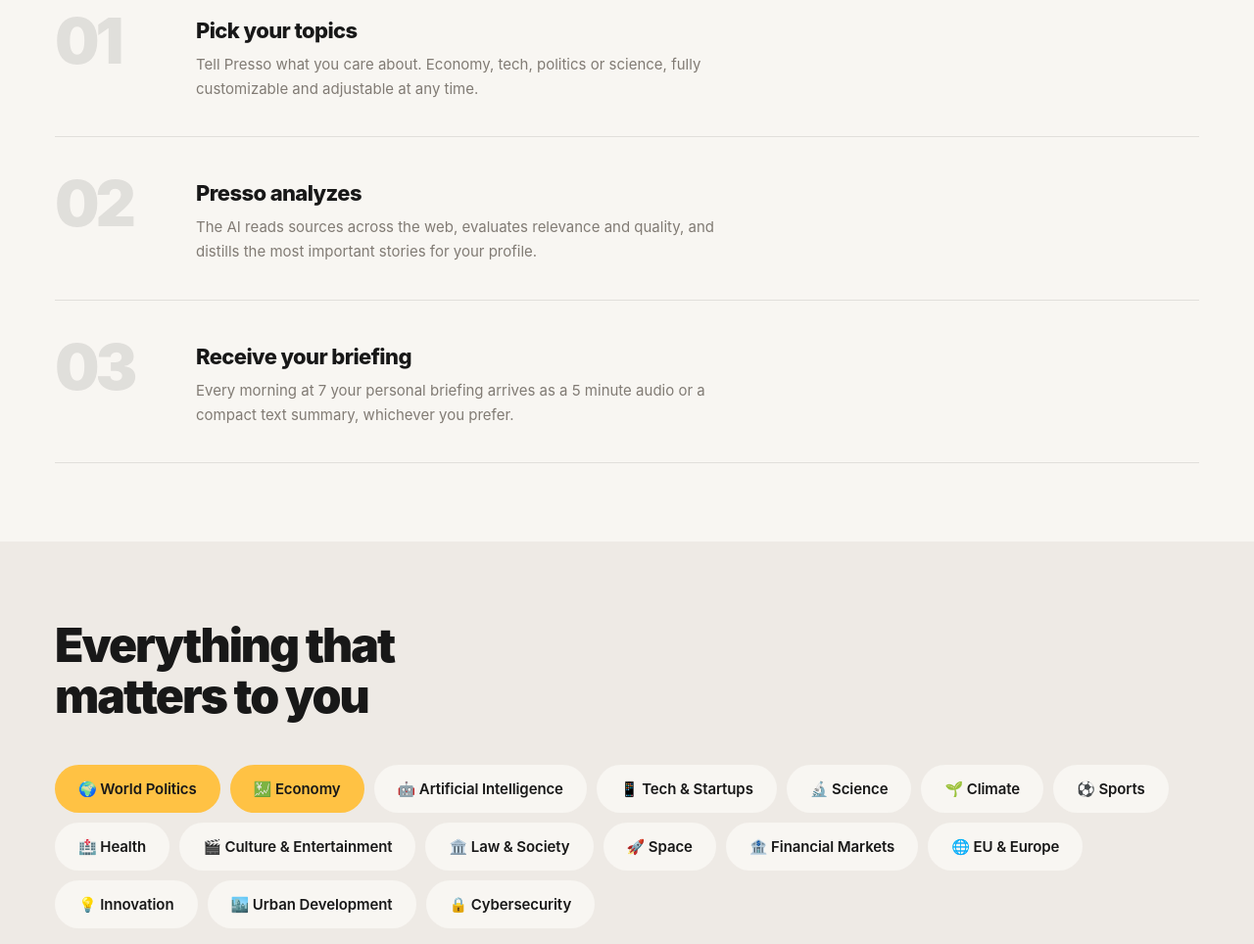
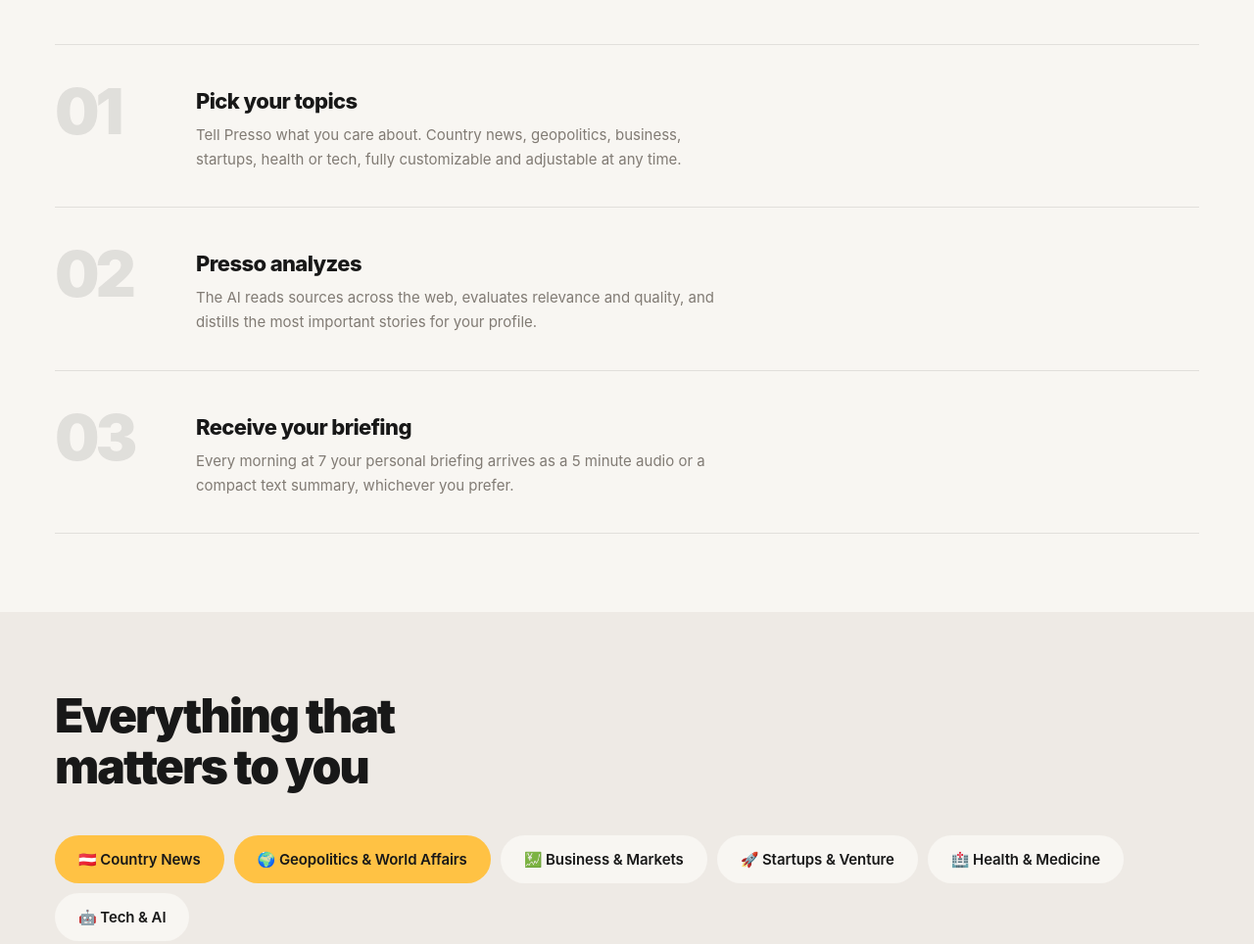
Before and after one commit to Prasufix/presso-web, a plain HTML site: page index.html in a window 1280 px wide. Shown: the part 800-1764 px from the top of the page at 98% size. Drawn offline with Linux system fonts and the light colour scheme.

Commit message:
topics update

```diff
--- a/index.html
+++ b/index.html
@@ -622,11 +622,12 @@
         <p class="briefing-hl">ECB cuts key interest rate to 2.25% and what it means for savers and borrowers</p>
       </div>
       <div class="topic-chips">
-        <span class="chip on">Economy</span>
-        <span class="chip">Politics</span>
-        <span class="chip">Tech</span>
-        <span class="chip">Science</span>
-        <span class="chip">Sports</span>
+        <span class="chip">Country News</span>
+        <span class="chip on">Business &amp; Markets</span>
+        <span class="chip">Geopolitics &amp; World Affairs</span>
+        <span class="chip">Startups &amp; Venture</span>
+        <span class="chip">Health &amp; Medicine</span>
+        <span class="chip">Tech &amp; AI</span>
       </div>
     </div>
   </div>
@@ -640,7 +641,7 @@
           <span class="step-ord">01</span>
           <div class="step-body">
             <h3 class="step-title">Pick your topics</h3>
-            <p class="step-desc">Tell Presso what you care about. Economy, tech, politics or science, fully
+            <p class="step-desc">Tell Presso what you care about. Country news, geopolitics, business, startups, health or tech, fully
               customizable and adjustable at any time.</p>
           </div>
         </div>
@@ -669,22 +670,12 @@
     <div class="topics-inner">
       <h2>Everything that<br>matters to you</h2>
       <div class="tgrid">
-        <span class="tchip feat">🌍 World Politics</span>
-        <span class="tchip feat">💹 Economy</span>
-        <span class="tchip">🤖 Artificial Intelligence</span>
-        <span class="tchip">📱 Tech &amp; Startups</span>
-        <span class="tchip">🔬 Science</span>
-        <span class="tchip">🌱 Climate</span>
-        <span class="tchip">⚽ Sports</span>
-        <span class="tchip">🏥 Health</span>
-        <span class="tchip">🎬 Culture &amp; Entertainment</span>
-        <span class="tchip">🏛️ Law &amp; Society</span>
-        <span class="tchip">🚀 Space</span>
-        <span class="tchip">🏦 Financial Markets</span>
-        <span class="tchip">🌐 EU &amp; Europe</span>
-        <span class="tchip">💡 Innovation</span>
-        <span class="tchip">🏙️ Urban Development</span>
-        <span class="tchip">🔒 Cybersecurity</span>
+        <span class="tchip feat">🇦🇹 Country News</span>
+        <span class="tchip feat">🌍 Geopolitics &amp; World Affairs</span>
+        <span class="tchip">💹 Business &amp; Markets</span>
+        <span class="tchip">🚀 Startups &amp; Venture</span>
+        <span class="tchip">🏥 Health &amp; Medicine</span>
+        <span class="tchip">🤖 Tech &amp; AI</span>
       </div>
     </div>
   </section>
```
